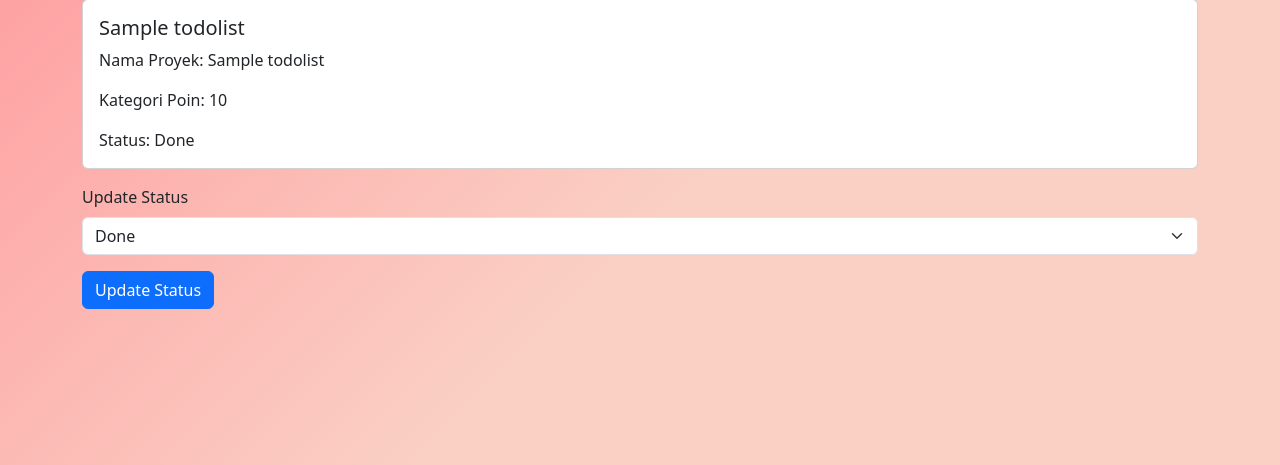
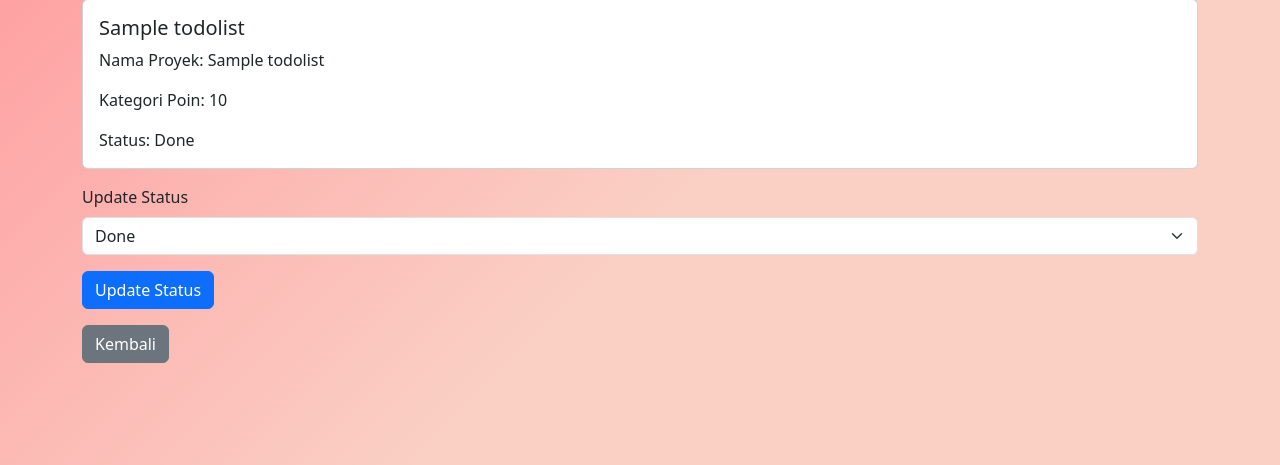
Before and after one commit to DarrellBel/jadi, a PHP site: page /review.php?id=1 in a window 1280 px wide. Shown: the part 151-616 px from the top of the page. Run offline with PHP 8.4, Linux system fonts and the light colour scheme; tables that the repository leaves empty or names only in its code hold one stand-in row (values such as "Sample post"); some libraries are stand-ins or nearby versions.

Commit message:
Add new feature

```diff
--- a/review.php
+++ b/review.php
@@ -85,7 +85,7 @@ if (isset($_GET['id'])) {
         </div>
 
         <!-- Form to update the status -->
-        <form method="POST" class="mt-3">
+        <form method="POST" class="mt-3" id="todoForm">
             <div class="mb-3">
                 <label for="status" class="form-label">Update Status</label>
                 <select name="status" class="form-select" id="status">
@@ -97,13 +97,13 @@ if (isset($_GET['id'])) {
             <button type="submit" class="btn btn-primary">Update Status</button>
         </form>
 
+        <!-- Back Button -->
+        <button class="btn btn-secondary mt-3" id="backBtn">Kembali</button>
     </div>
-
-</body>
-</html>
 
     <script src="https://cdn.jsdelivr.net/npm/sweetalert2@11"></script>
     <script>
+        // Confirm Logout Function
         function confirmLogout() {
             Swal.fire({
                 title: "Apakah Anda yakin?",
@@ -120,4 +120,39 @@ function confirmLogout() {
                 }
             });
         }
+
+        // Detect changes in the form to warn the user before navigating away
+        let formChanged = false;
+        const form = document.getElementById("todoForm");
+        const statusSelect = document.getElementById("status");
+
+        // Check if the form has been changed
+        statusSelect.addEventListener("change", () => {
+            formChanged = true;
+        });
+
+        // When clicking on "Kembali", confirm before navigating away
+        document.getElementById("backBtn").addEventListener("click", function(event) {
+            if (formChanged) {
+                event.preventDefault(); // Prevent the default action
+                Swal.fire({
+                    title: "Anda memiliki perubahan yang belum disimpan!",
+                    text: "Apakah Anda yakin ingin meninggalkan halaman ini?",
+                    icon: "warning",
+                    showCancelButton: true,
+                    confirmButtonColor: "#d33",
+                    cancelButtonColor: "#3085d6",
+                    confirmButtonText: "Ya, Kembali!",
+                    cancelButtonText: "Batal"
+                }).then((result) => {
+                    if (result.isConfirmed) {
+                        window.location.href = "todolist.php"; // Redirect to todolist.php
+                    }
+                });
+            } else {
+                window.location.href = "todolist.php"; // Directly navigate without confirmation
+            }
+        });
     </script>
+</body>
+</html>
```
Lines whose indentation alone changed are shown as unchanged.
